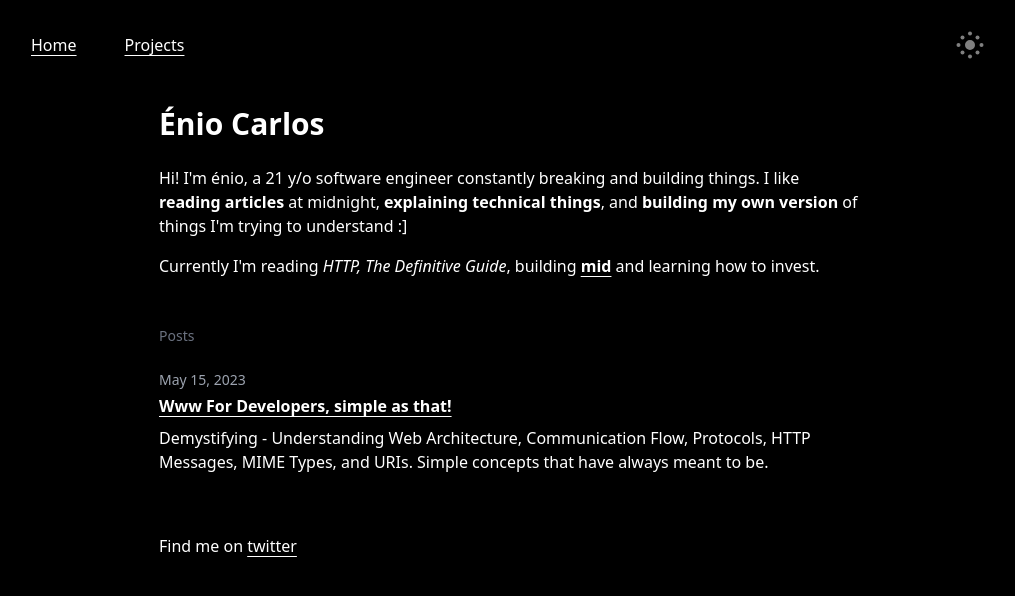
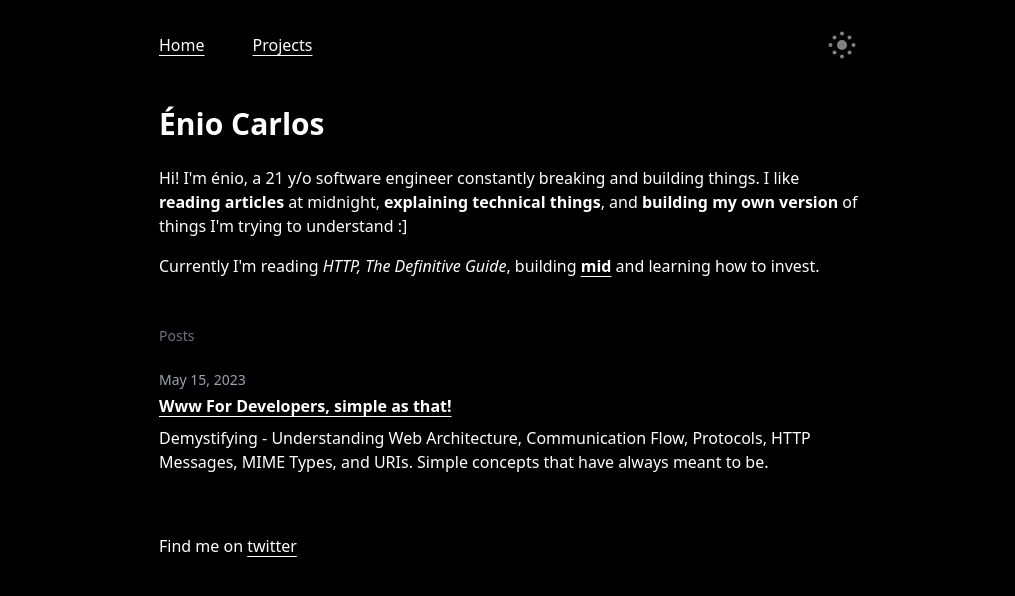
Before and after one commit to eniodev/enio, a Next.js app: page / in a window 1280 px wide. Shown: the top 596 px of the page, without its empty margins (129-1144 px from the left). Built offline with nearby package versions, Linux system fonts and the light colour scheme.

Commit message:
adjusting screen spacing

```diff
--- a/components/Layout.tsx
+++ b/components/Layout.tsx
@@ -16,7 +16,7 @@
     <>
       <Head customMeta={customMeta} />
       <header>
-        <div className="max-w-5xl lg:px-8 mx-auto sm:px-8">
+        <div className="max-w-5xl lg:px-40 mx-auto md:px-16">
           <div className="flex items-center justify-between py-6">
             <Navigation />
             <ThemeSwitch />
@@ -24,10 +24,10 @@
         </div>
       </header>
       <main>
-        <div className="max-w-5xl lg:px-40 sm:px-8 py-4 mx-auto ">{children}</div>
+        <div className="max-w-5xl lg:px-40 md:px-16 py-4 mx-auto ">{children}</div>
       </main>
       <footer className="py-8">
-     <div className="max-w-5xl lg:px-40 sm:px-8 mx-auto ">
+     <div className="max-w-5xl lg:px-40 md:px-16 mx-auto ">
           Find me on {' '}
           <a
             className="text-gray-900 dark:text-white"
```
